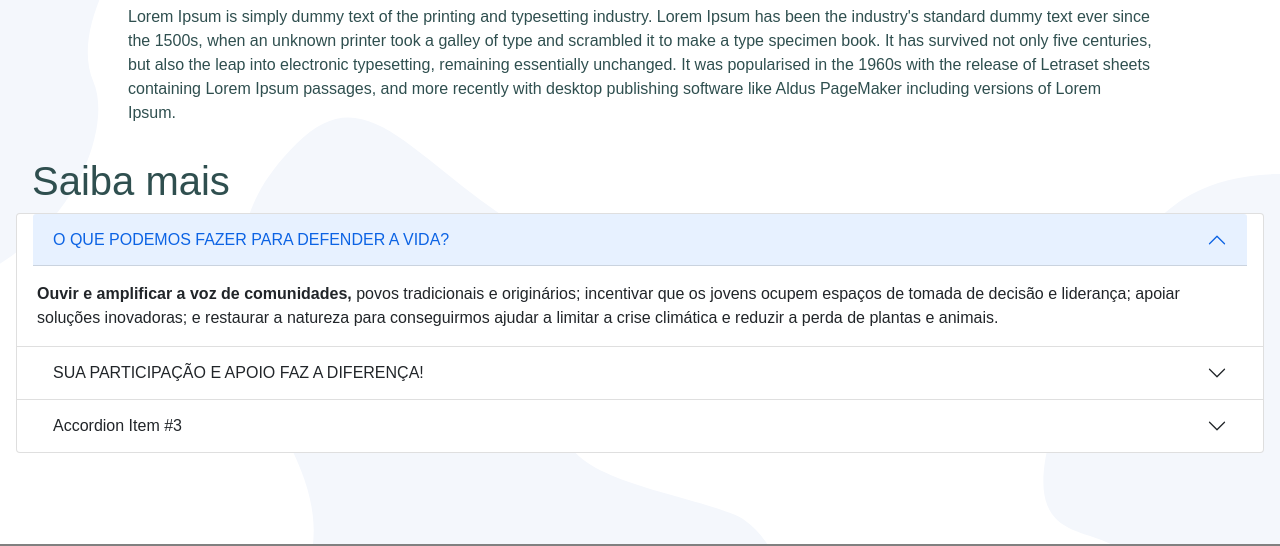
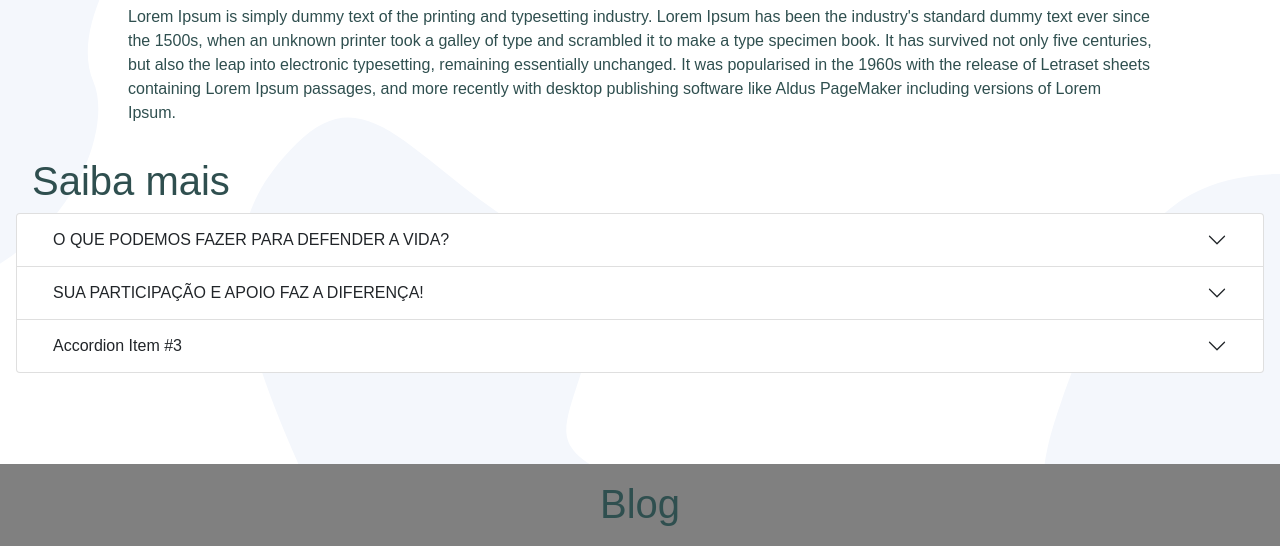
Before and after one commit to WellingtonDS/App-FMU, a plain HTML site: page src/app/home/index.html in a window 1280 px wide. Shown: the part 823-1369 px from the top of the page. Drawn offline with nearby package versions, Linux system fonts and the light colour scheme.

Commit message:
painel espansivo inicia desabilitado

```diff
--- a/src/app/home/index.html
+++ b/src/app/home/index.html
@@ -142,11 +142,11 @@
                 <h1>Saiba mais</h1>
                 <div class="accordion-item">
                   <h2 class="accordion-header" id="headingOne">
-                    <button class="accordion-button" type="button" data-bs-toggle="collapse" data-bs-target="#collapseOne" aria-expanded="true" aria-controls="collapseOne">
+                    <button class="accordion-button collapsed" type="button" data-bs-toggle="collapse" data-bs-target="#collapseOne" aria-expanded="true" aria-controls="collapseOne">
                       O QUE PODEMOS FAZER PARA DEFENDER A VIDA?
                     </button>
                   </h2>
-                  <div id="collapseOne" class="accordion-collapse collapse show" aria-labelledby="headingOne" data-bs-parent="#accordionExample">
+                  <div id="collapseOne" class="accordion-collapse collapse" aria-labelledby="headingOne" data-bs-parent="#accordionExample">
                     <div class="accordion-body">
                       <strong>Ouvir e amplificar a voz de comunidades,</strong> povos tradicionais e originários; incentivar que os jovens ocupem espaços de tomada de decisão e liderança; apoiar soluções inovadoras; e restaurar a natureza para conseguirmos ajudar a limitar a crise climática e reduzir a perda de plantas e animais.
                     </div>
```
